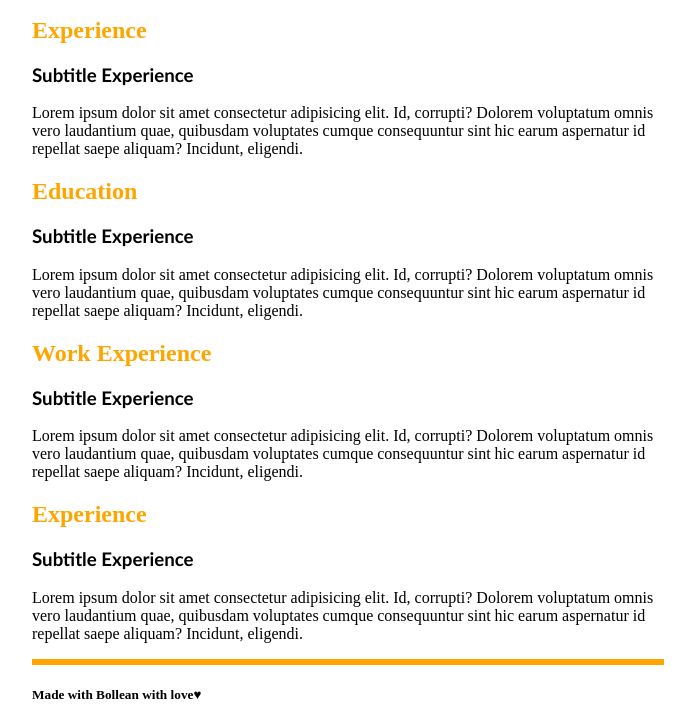
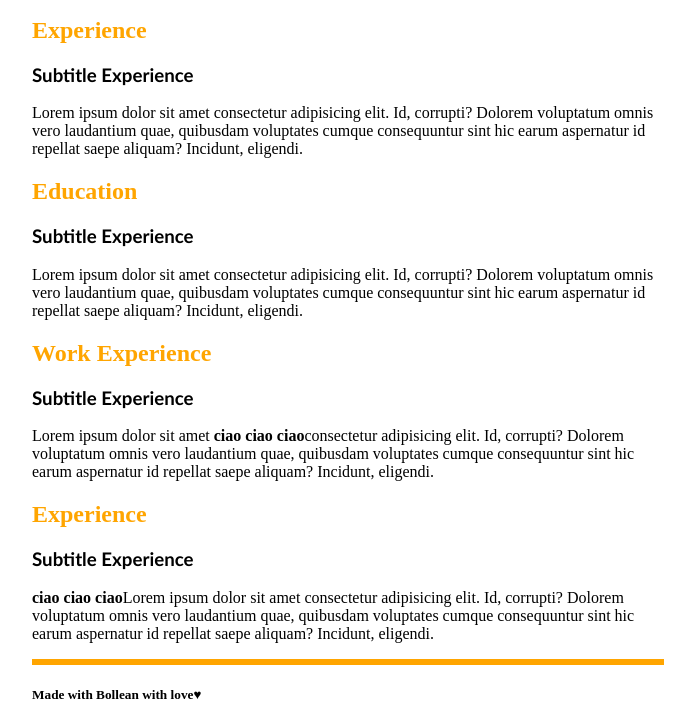
Before and after one commit to AlessioMaria5/104-lc-cv, a plain HTML site: page index.html in a window 1280 px wide. Shown: the part 398-1123 px from the top of the page, without its empty margins (292-987 px from the left). Drawn offline with Linux system fonts and the light colour scheme.

Commit message:
Push 12:51

```diff
--- a/css/style.css
+++ b/css/style.css
@@ -29,3 +29,8 @@ hr {
 
     border: solid orange;
 }
+
+.grassetto {
+
+    font-weight: bold;
+}
--- a/index.html
+++ b/index.html
@@ -35,13 +35,13 @@
         <div class="contenuto">
             <h2>Work Experience</h2>
             <h3>Subtitle Experience</h3>
-                <p>Lorem ipsum dolor sit amet consectetur adipisicing elit. Id, corrupti? Dolorem voluptatum omnis vero laudantium quae, quibusdam voluptates cumque consequuntur sint hic earum aspernatur id repellat saepe aliquam? Incidunt, eligendi.</p>
+                <p>Lorem ipsum dolor sit amet <strong>ciao ciao ciao</strong>consectetur adipisicing elit. Id, corrupti? Dolorem voluptatum omnis vero laudantium quae, quibusdam voluptates cumque consequuntur sint hic earum aspernatur id repellat saepe aliquam? Incidunt, eligendi.</p>
         </div>
 
         <div class="contenuto">
             <h2>Experience</h2>
             <h3>Subtitle Experience</h3>
-                <p>Lorem ipsum dolor sit amet consectetur adipisicing elit. Id, corrupti? Dolorem voluptatum omnis vero laudantium quae, quibusdam voluptates cumque consequuntur sint hic earum aspernatur id repellat saepe aliquam? Incidunt, eligendi.</p>
+                <p><span class="grassetto">ciao ciao ciao</span>Lorem ipsum dolor sit amet consectetur adipisicing elit. Id, corrupti? Dolorem voluptatum omnis vero laudantium quae, quibusdam voluptates cumque consequuntur sint hic earum aspernatur id repellat saepe aliquam? Incidunt, eligendi.</p>
         </div>
 
     </main>
```
